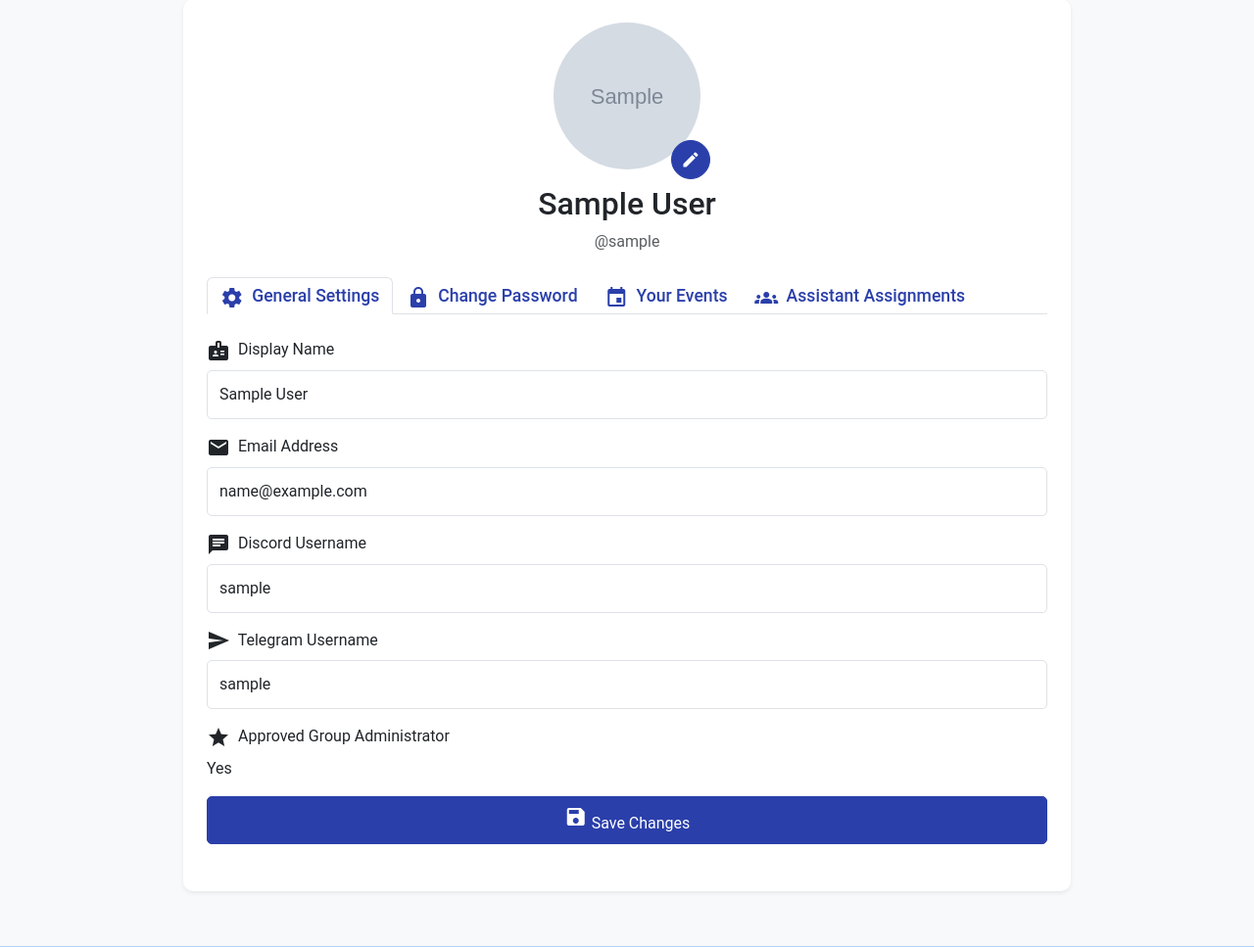
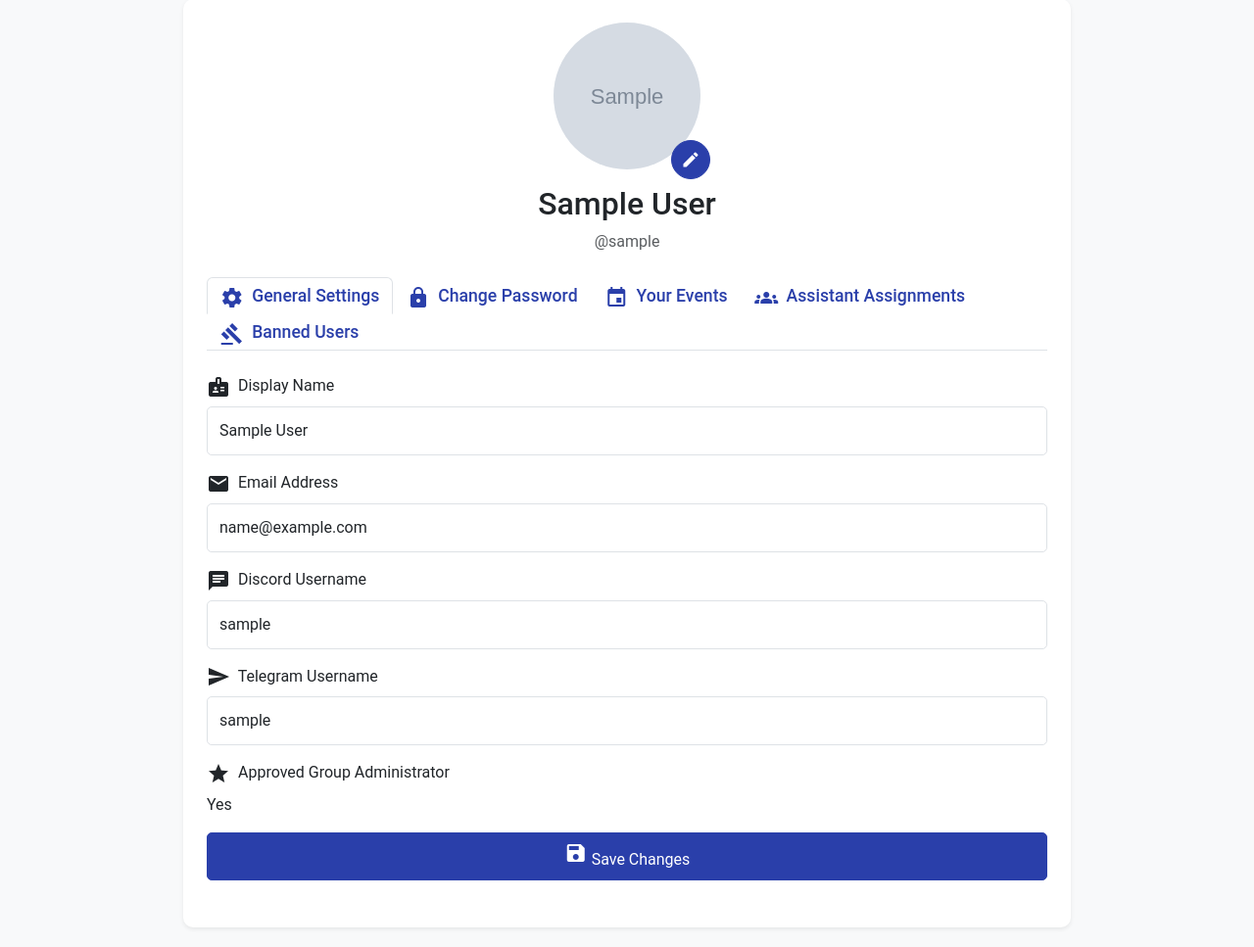
Before and after one commit to RainbowTabitha/FURsvp, a Django app: page /accounts/profile/ in a window 1280 px wide. Shown: the part 129-1096 px from the top of the page at 98% size. Run offline with Django 5.2, Linux system fonts and the light colour scheme; a user stored in the database is signed in; tables that the repository leaves empty hold one stand-in row (values such as "Sample post"); grey boxes marked "Sample" are stand-in pictures; some libraries are stand-ins or nearby versions.

Commit message:
Add banned users tab to profile page with unban functionality, displaying banned users in groups.

```diff
--- a/users/templates/users/profile.html
+++ b/users/templates/users/profile.html
@@ -46,6 +46,11 @@
                         <li class="nav-item" role="presentation">
                             <button class="nav-link" id="assignments-tab" data-bs-toggle="tab" data-bs-target="#assignments" type="button" role="tab" aria-controls="assignments" aria-selected="false">
                                 <i class="material-icons align-middle me-1">groups</i> Assistant Assignments
+                            </button>
+                        </li>
+                        <li class="nav-item" role="presentation">
+                            <button class="nav-link" id="banned-users-tab" data-bs-toggle="tab" data-bs-target="#banned-users" type="button" role="tab" aria-controls="banned-users" aria-selected="false">
+                                <i class="material-icons align-middle me-1">gavel</i> Banned Users
                             </button>
                         </li>
                         {% endif %}
@@ -276,6 +281,51 @@
                             </div>
                             {% endif %}
                         </div>
+                        <div class="tab-pane fade" id="banned-users" role="tabpanel" aria-labelledby="banned-users-tab">
+                            <h2 class="h4 mb-4">
+                                <i class="material-icons">gavel</i> Banned Users in Your Groups
+                            </h2>
+                            {% if banned_users_in_groups %}
+                            <div class="card shadow-sm">
+                                <div class="card-body">
+                                    <div class="table-responsive">
+                                        <table class="table">
+                                            <thead>
+                                                <tr>
+                                                    <th>Banned User</th>
+                                                    <th>Group</th>
+                                                    <th>Reason</th>
+                                                    <th>Banned At</th>
+                                                    <th>Action</th>
+                                                </tr>
+                                            </thead>
+                                            <tbody>
+                                                {% for banned_entry in banned_users_in_groups %}
+                                                <tr>
+                                                    <td>{{ banned_entry.user.profile.get_display_name }}</td>
+                                                    <td>{{ banned_entry.group.name }}</td>
+                                                    <td>{{ banned_entry.reason|default:"No reason provided" }}</td>
+                                                    <td>{{ banned_entry.banned_at|date:"Y-m-d H:i" }}</td>
+                                                    <td>
+                                                        <button type="button" class="btn btn-sm btn-success rounded-pill px-3 unban-from-group-btn"
+                                                                data-user-id="{{ banned_entry.user.id }}"
+                                                                data-group-id="{{ banned_entry.group.id }}">
+                                                            <i class="material-icons me-1">lock_open</i> Unban
+                                                        </button>
+                                                    </td>
+                                                </tr>
+                                                {% endfor %}
+                                            </tbody>
+                                        </table>
+                                    </div>
+                                </div>
+                            </div>
+                            {% else %}
+                            <div class="alert alert-info text-center" role="alert">
+                                <i class="material-icons align-middle me-2">info</i> No users currently banned from your groups.
+                            </div>
+                            {% endif %}
+                        </div>
                         {% endif %}
                     </div>
                 </div>
@@ -419,6 +469,61 @@ document.addEventListener('DOMContentLoaded', function() {
             mainProfileForm.submit();
         });
     }
+
+    // Handle unban from group buttons
+    document.querySelectorAll('.unban-from-group-btn').forEach(button => {
+        button.addEventListener('click', async function() {
+            const userId = this.dataset.userId;
+            const groupId = this.dataset.groupId;
+
+            if (!confirm('Are you sure you want to unban this user from this group?')) {
+                return;
+            }
+
+            const formData = new FormData();
+            formData.append('user_id', userId);
+            formData.append('group_id', groupId);
+            formData.append('action', 'unban');
+            formData.append('ban_type', 'group'); // Specify ban type as 'group'
+
+            try {
+                const response = await fetch('{% url "ban_user" %}', {
+                    method: 'POST',
+                    headers: {
+                        'X-CSRFToken': getCookie('csrftoken')
+                    },
+                    body: formData
+                });
+
+                const data = await response.json();
+
+                if (response.ok) {
+                    alert(data.message);
+                    location.reload(); // Reload the page to reflect changes
+                } else {
+                    alert('Error: ' + data.message);
+                }
+            } catch (error) {
+                console.error('Error:', error);
+                alert('An error occurred while processing your request.');
+            }
+        });
+    });
+
+    function getCookie(name) {
+        let cookieValue = null;
+        if (document.cookie && document.cookie !== '') {
+            const cookies = document.cookie.split(';');
+            for (let i = 0; i < cookies.length; i++) {
+                const cookie = cookies[i].trim();
+                if (cookie.substring(0, name.length + 1) === (name + '=')) {
+                    cookieValue = decodeURIComponent(cookie.substring(name.length + 1));
+                    break;
+                }
+            }
+        }
+        return cookieValue;
+    }
 });
 </script>
 {% endblock %}
--- a/users/views.py
+++ b/users/views.py
@@ -42,6 +42,13 @@ def profile(request):
     assistant_assignment_form = AssistantAssignmentForm(organizer_profile=request.user.profile)
     existing_assignments = GroupDelegation.objects.filter(organizer=request.user).order_by('group__name', 'delegated_user__username')
     password_change_form = UserPasswordChangeForm(user=request.user)
+
+    banned_users_in_groups = []
+    if request.user.profile.is_approved_organizer:
+        # Get all groups where the current user is an approved organizer
+        organizer_groups = request.user.profile.allowed_groups.all()
+        # Filter BannedUser entries for these groups
+        banned_users_in_groups = BannedUser.objects.filter(group__in=organizer_groups).select_related('user__profile', 'group', 'banned_by').order_by('group__name', 'user__username')
 
     if request.method == 'POST':
         print("Raw POST data received:", request.POST) # <- NEW DEBUG PRINT
@@ -129,6 +136,7 @@ def profile(request):
         'existing_assignments': existing_assignments,
         'profile_form': profile_form, # Ensure profile_form is always in context
         'password_change_form': password_change_form,
+        'banned_users_in_groups': banned_users_in_groups, # Add this to context
     }
     return render(request, 'users/profile.html', context)
 
```
